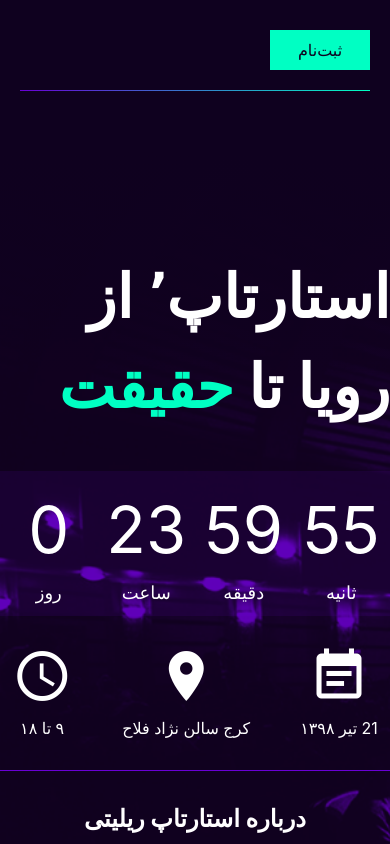
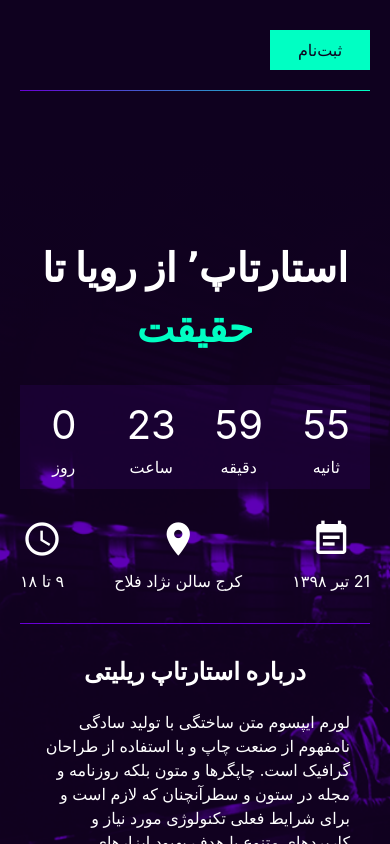
Before and after one commit to pmzi/StartupRealityWebsite, a React (Create React App) app: page / in a window 390 px wide. Shown: the top 844 px of the page. Built offline with nearby package versions, Linux system fonts and the light colour scheme; a web font is replaced by a local one.

Commit message:
Header is now responsive

```diff
--- a/src/components/Header/CountDown/CountDownItem/style.scss
+++ b/src/components/Header/CountDown/CountDownItem/style.scss
@@ -8,9 +8,17 @@
 
   &__text{
     font-size: 1.8rem;
+
+    @media only screen and (max-width: 800px){
+      font-size: 1.6rem;
+    }
   }
 
   &__value{
     font-size: 6.5rem;
+
+    @media only screen and (max-width: 800px){
+      font-size: 4rem;
+    }
   }
 }
--- a/src/components/Header/EventInfo/EventInfoItem/style.scss
+++ b/src/components/Header/EventInfo/EventInfoItem/style.scss
@@ -7,8 +7,12 @@
   & &__icon{
     font-size: 6rem;
     margin-bottom: 1rem;
+    @media only screen and (max-width: 800px){
+      font-size: 4rem;
+    }
   }
-  &__value{
 
+  &__text{
+    text-align: center;
   }
 }
--- a/src/components/Header/EventInfo/style.scss
+++ b/src/components/Header/EventInfo/style.scss
@@ -1,12 +1,16 @@
 .event-info{
   display: flex;
-  justify-content: center;
+  justify-content: space-between;
+  align-self: stretch;
 
   padding: 3rem 0;
 
   &__item{
     &:not(:last-child){
       margin-left: 5rem;
+      @media only screen and (max-width: 800px){
+        margin-left: 0;
+      }
     }
   }
 }
--- a/src/components/Header/HeaderTitle/style.scss
+++ b/src/components/Header/HeaderTitle/style.scss
@@ -1,3 +1,8 @@
 .header-title{
   font-size: 6rem;
+  text-align: center;
+
+  @media only screen and (max-width: 800px){
+    font-size: 4rem;
+  }
 }
--- a/src/components/Header/style.scss
+++ b/src/components/Header/style.scss
@@ -1,6 +1,8 @@
 @import '../../stylesheets/imports.scss';
 
 .header{
+  padding: 0 2rem;
+  box-sizing: border-box;
   background-image: linear-gradient(to top, transparent 80%, $dark-purple), url(/assets/headerbg.png);
 
   min-height: 60rem;
```
